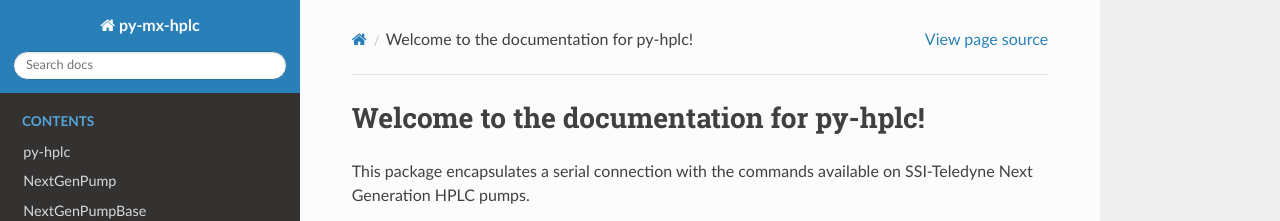
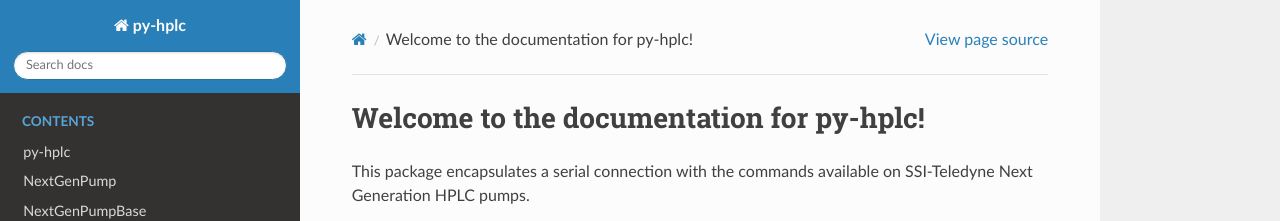
Before and after one commit to pct-code/py-hplc, a Sphinx documentation site: the page built from docs/index.rst, in a window 1280 px wide. Shown: the top 221 px of the page. Built offline with Sphinx 7.4.7 and the Read the Docs theme 2.0.0, drawn with Linux system fonts in a browser that asks for light colours.

Commit message:
fix name

```diff
--- a/docs/conf.py
+++ b/docs/conf.py
@@ -18,7 +18,7 @@ sys.path.insert(0, os.path.abspath(".."))
 
 # -- Project information -----------------------------------------------------
 
-project = "py-mx-hplc"
+project = "py-hplc"
 copyright = "2021, Alex Whittington"
 author = "Alex Whittington"
 
```
